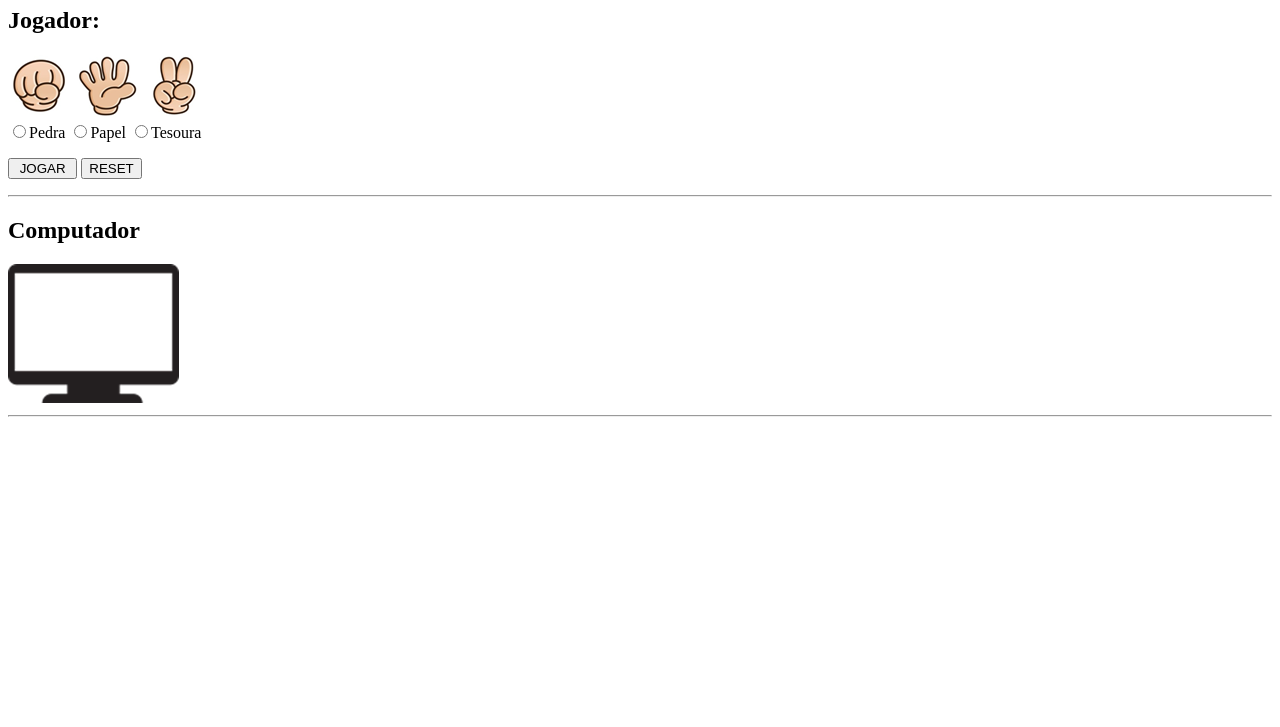
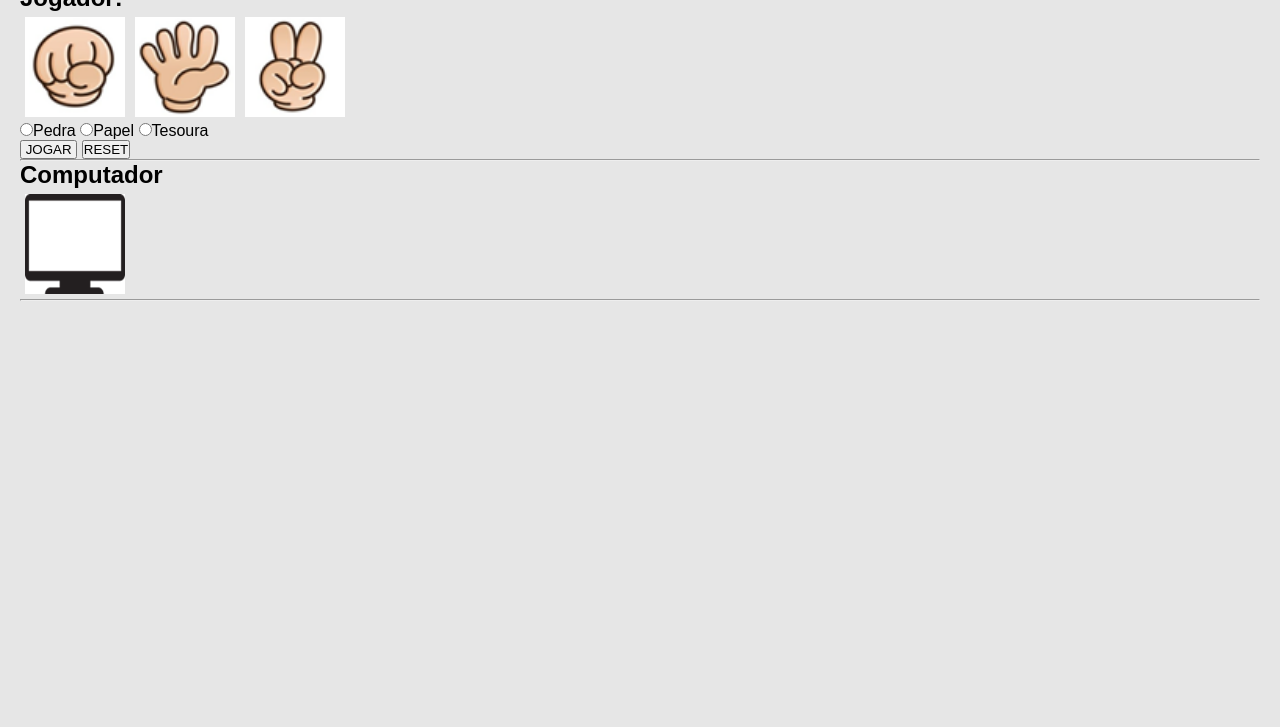
Before and after one commit to saulogomesdocarmo/jokenpo, a plain HTML site: page index.html in a window 1280 px wide. Shown: the part 73-800 px from the top of the page. Drawn offline with Linux system fonts and the light colour scheme.

Commit message:
estilização

```diff
--- a/index.html
+++ b/index.html
@@ -6,15 +6,20 @@
     <meta name="viewport" content="width=device-width, initial-scale=1.0">
     <title>Jokenpo</title>
     <link rel="manifest" href="manifest.json">
+    <link rel="stylesheet" href="style.css">
 </head>
 
 <body>
+    <div class="container">
         <h1>Jokenpô</h1>
         <h2>Jogador:</h2>
+        <div class="imagens">
             <img src="img/pedra.png" alt="Pedra">
             <img src="img/papel.png" alt="Papel">
             <img src="img/tesoura.png" alt="tesoura">
-    <form name="frmJokenpo">
+        </div>
+
+        <form name="frmJokenpo" class="formulario">
             <input type="radio" name="grupo" id="pedra">Pedra
             <input type="radio" name="grupo" id="papel">Papel
             <input type="radio" name="grupo" id="tesoura">Tesoura
@@ -23,6 +28,7 @@
                 <input type="reset" value="RESET" onclick="limpar()">
             </p>
         </form>
+
         <hr>
         <h2>
             Computador
@@ -31,6 +37,7 @@
         <hr>
 
         <h3 id="placar"></h3>
+    </div>
 
     <script src="app.js"></script>
 </body>
--- /dev/null
+++ b/style.css
@@ -0,0 +1,33 @@
+@charset "UTF-8";
+
+
+*{
+    margin: 0;
+    padding: 0;
+    box-sizing: border-box;
+}
+
+body{
+    background: #e6e6e6;
+    font-family: sans-serif;
+}
+
+.container{
+    display: flex;
+    flex-direction: column;
+    padding: 20px;
+}
+
+
+
+img{
+    width: 100px;
+    height: 100px;
+    margin: 5px;
+
+}
+
+.imagens{
+    display: flex;
+    flex-direction: row;
+}
```
Lines whose indentation alone changed are shown as unchanged.
